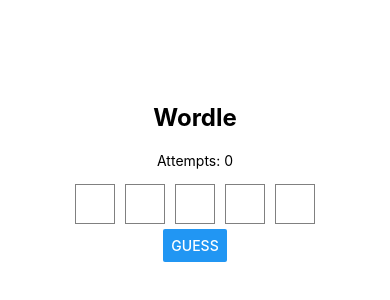
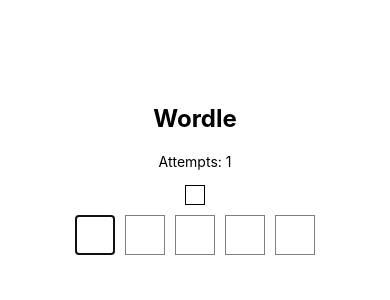
Before and after one commit to triciasawyer/Wordle, a React Native app: screen / in a window 390 px wide. Shown: the part 240-540 px from the top of the page. Built offline with nearby package versions, Linux system fonts and the light colour scheme.

Commit message:
refactor code

```diff
--- a/src/components/inputGrid.js
+++ b/src/components/inputGrid.js
@@ -1,14 +1,19 @@
-import React, { useState } from 'react';
+import React, { useState, useRef } from 'react';
 import { View, TextInput, StyleSheet } from 'react-native';
 
 const InputGrid = ({ size, onChange }) => {
   const [inputs, setInputs] = useState(Array(size).fill(''));
+  const inputRefs = Array.from({ length: size }, () => useRef());
 
   const handleInputChange = (index, value) => {
     const newInputs = [...inputs];
     newInputs[index] = value;
     setInputs(newInputs);
     onChange(newInputs.join(''));
+
+    if (index < size - 1 && value !== '') {
+        inputRefs[index + 1].current.focus();
+      }
   };
 
   return (
@@ -20,6 +25,9 @@
           value={input}
           onChangeText={(text) => handleInputChange(index, text)}
           maxLength={1}
+          ref={inputRefs[index]}
+          // Focuses on the first input
+          autoFocus={index === 0}
         />
       ))}
     </View>
--- a/src/components/wordle.js
+++ b/src/components/wordle.js
@@ -1,5 +1,5 @@
 import React, { useState, useEffect } from 'react';
-import { View, Text, TextInput, Button, StyleSheet } from 'react-native';
+import { View, Text, StyleSheet } from 'react-native';
 import InputGrid from './inputGrid';
 
 const Wordle = () => {
@@ -12,22 +12,24 @@
     generateTargetWord();
   }, []);
 
+  useEffect(() => {
+    if (guess.length === targetWord.length) {
+      if (guess.toUpperCase() === targetWord) {
+        setFeedback(['correct']);
+        setAttempts(attempts + 1);
+        generateTargetWord();
+        setGuess('');
+      } else {
+        setFeedback(['incorrect']);
+      }
+    }
+  }, [guess]);
+
   const generateTargetWord = () => {
     const words = ['APPLE', 'TABLE', 'CHAIR', 'PHONE', 'HOUSE', 'BEACH', 'CLOUD', 'TIGER', 'RIVER', 'PIZZA'];
 
     const randomWord = Math.floor(Math.random() * words.length);
     setTargetWord(words[randomWord]);
-  };
-
-  const handleGuess = () => {
-    if (guess.toUpperCase() === targetWord) {
-      setFeedback(['You guessed the word!']);
-      setAttempts(attempts + 1);
-      generateTargetWord();
-      setGuess('');
-    } else {
-      // ...
-    }
   };
 
   return (
@@ -36,13 +38,17 @@
       <Text>Attempts: {attempts}</Text>
       <View style={styles.feedbackContainer}>
         {feedback.map((fb, index) => (
-          <Text key={index} style={styles.feedback}>
-            {fb}
-          </Text>
+          <View
+          key={index}
+          style={[
+            styles.feedbackBox,
+            fb === 'correct' && styles.feedbackBoxCorrect,
+            fb === 'incorrect' && styles.feedbackBoxIncorrect,
+          ]}
+          />
         ))}
       </View>
       <InputGrid size={5} onChange={(text) => setGuess(text)} />
-      <Button title="Guess" onPress={handleGuess} />
     </View>
   );
 };
@@ -62,16 +68,18 @@
     flexDirection: 'row',
     marginTop: 10,
   },
-  feedback: {
-    fontSize: 20,
-    marginRight: 10,
+  feedbackBox: {
+    width: 20,
+    height: 20,
+    margin: 5,
+    borderWidth: 1,
+    borderColor: 'black',
   },
-  input: {
-    borderWidth: 1,
-    borderColor: 'gray',
-    width: 200,
-    padding: 10,
-    marginVertical: 10,
+  feedbackCorrect: {
+    backgroundColor: 'green',
+  },
+  feedbackIncorrect: {
+    backgroundColor: 'red',
   },
 });
 
```
